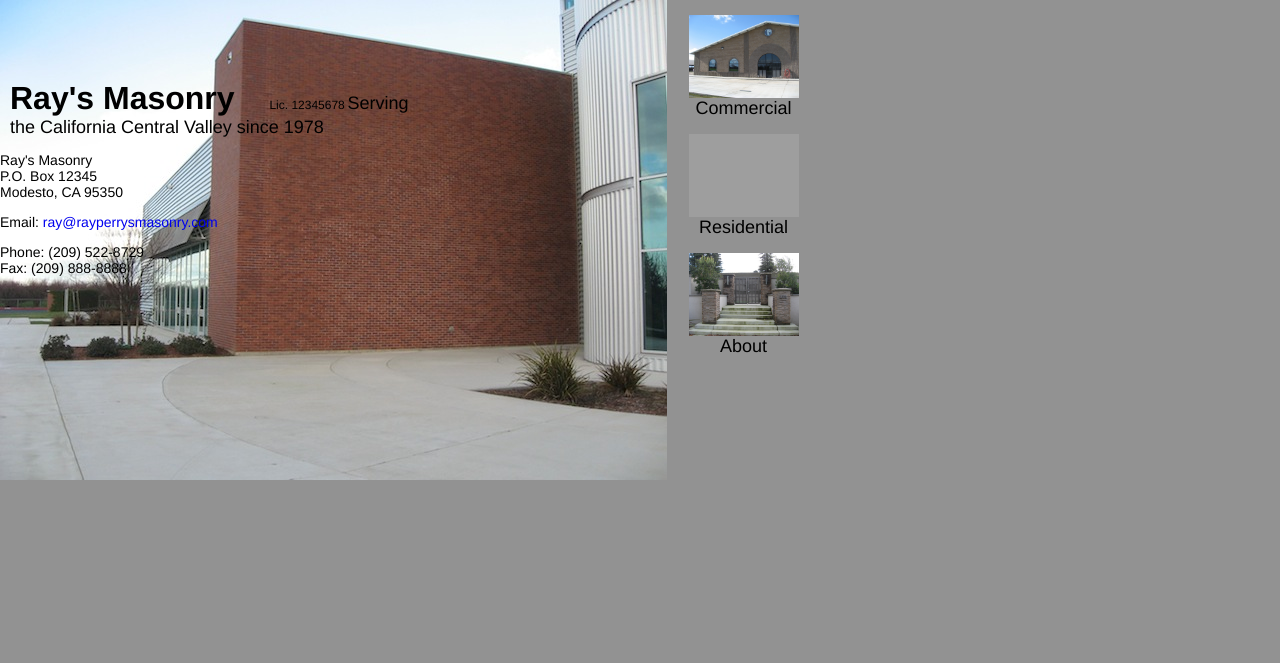
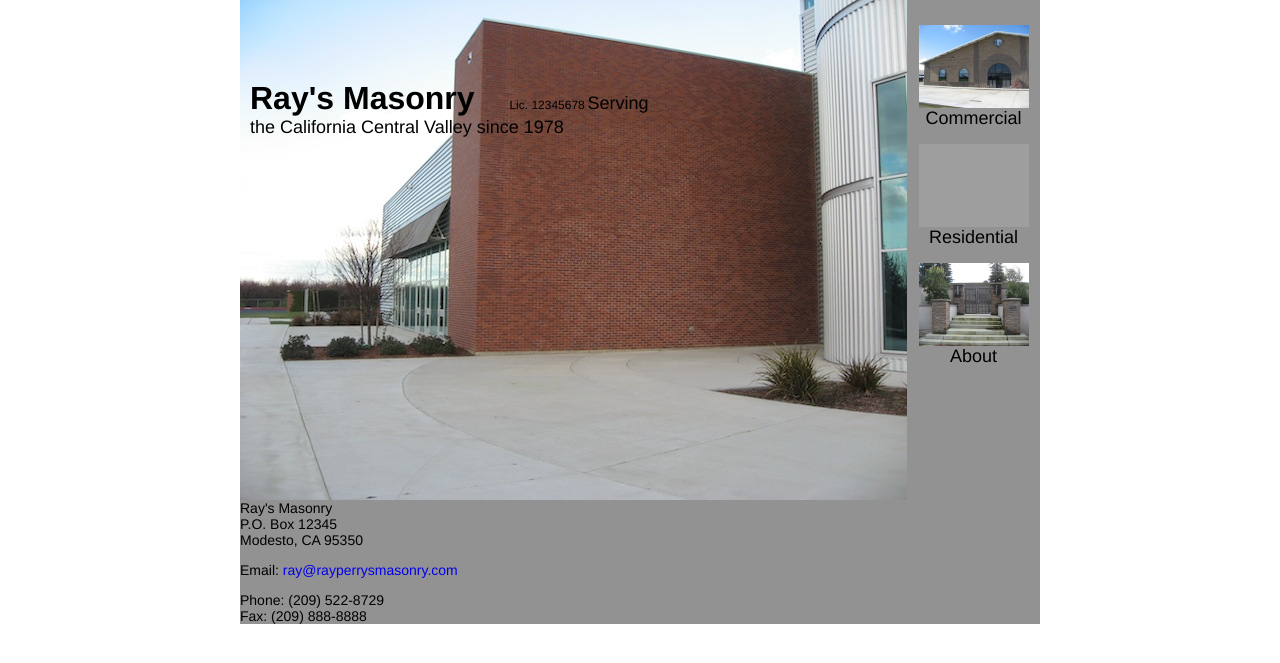
Before and after one commit to patperry/rayperrysmasonry.com, a Jekyll site: the page built from index.html, in a window 1280 px wide. Shown: the top 663 px of the page. Built offline with Jekyll 4.4.1, drawn with Linux system fonts in a browser that asks for light colours; Markdown is read by kramdown in place of the engine named in the settings; grey boxes are pictures that could not be loaded.

Commit message:
Finish page layout

```diff
--- a/stylesheets/screen.css
+++ b/stylesheets/screen.css
@@ -4,7 +4,7 @@
 body {
   font-size: 62.5%; /* Resets 1em to 10px */
   font-family: "Helvetica Neue",arial,clean,sans-serif;
-  background-color: #929292;
+  background-color: white; /* #929292; */
   color: black;
   margin: 0;
   padding: 0;
@@ -53,13 +53,23 @@ a:active {
 /* @group helper styles
 ------------------------------------------------------------------------------*/
 
+.shadow {
+  -moz-box-shadow: 3px 3px 4px #000;
+  -webkit-box-shadow: 3px 3px 4px #000;
+  box-shadow: 3px 3px 4px #000;
+  /* For IE 8 */
+  -ms-filter: "progid:DXImageTransform.Microsoft.Shadow(Strength=4, Direction=135, Color='#000000')";
+  /* For IE 5.5 - 7 */
+  filter: progid:DXImageTransform.Microsoft.Shadow(Strength=4, Direction=135, Color='#000000');
+}
+
 /* @group page structure
 ------------------------------------------------------------------------------*/
 
 .container {
-  position: relative;
   width: 80.0em;
-  top: 0;
+  background-color: #929292;
+  margin: 0 auto;
 }
 
 header {
@@ -67,14 +77,20 @@ header {
 }
 
 article {
+  float: left;
   width: 64.7em;
-  padding: 8.0em 1.0em 0;
+  padding: 8.0em 1.0em 1.0em;
 }
 
 nav {
-  position: absolute;
-  right: 0;
+  float: right;
   width: 11.3em;
+  height: 48.0em;
+  padding: 1.0em;
+}
+
+footer {
+  clear: both;
 }
 
 /* @group page components
@@ -118,7 +134,6 @@ nav img {
 #home .container {
   background-image:url('/images/home/bg.jpg');
   background-repeat: no-repeat;
-  height: 48.0em;
 }
 
 #home header h1,
```
